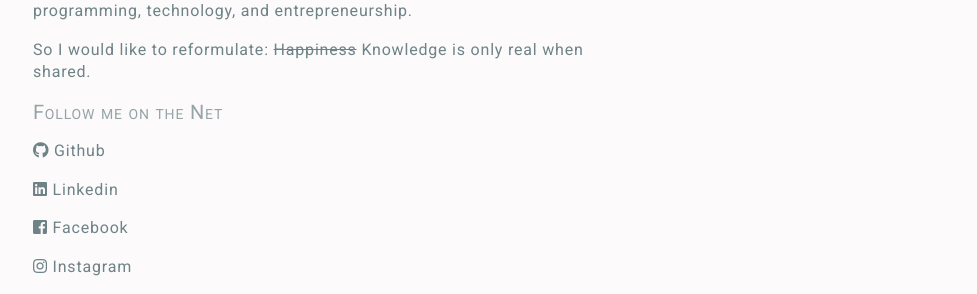
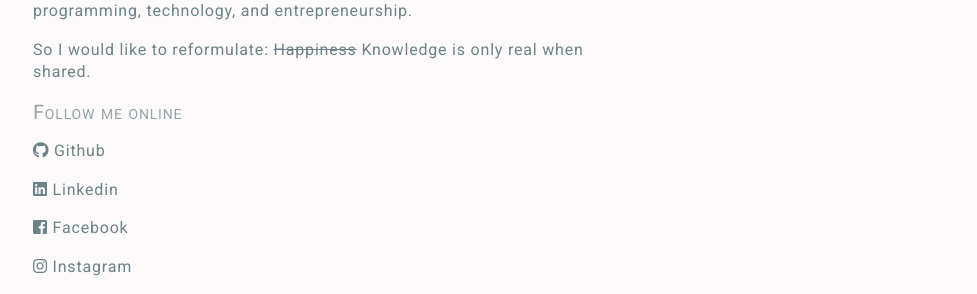
Before and after one commit to APonce911/jekyll-mywebsite, a Jekyll site: the page built from about.html, in a window 1280 px wide. Shown: the part 508-802 px from the top of the page, without its empty margins (303-1280 px from the left). Built offline with Jekyll 4.4.1, drawn with Linux system fonts in a browser that asks for light colours; nearby versions of some CDN libraries.

Commit message:
social midia title2

```diff
--- a/about.html
+++ b/about.html
@@ -23,7 +23,7 @@ So I would like to reformulate:
 <strike>Happiness</strike> Knowledge is only real when shared.
 </p>
 
-<h2>Follow me on the Net</h2>
+<h2>Follow me online</h2>
 <div class="social-media-links">
   <p><a href="https://github.com/APonce911" target="_blank" class="external-link"><i class="fab fa-github"></i> Github</a></p>
   <p><a href="https://www.linkedin.com/in/airtonponce/" target="_blank" class="external-link"><i class="fab fa-linkedin"></i> Linkedin</a></p>
```
